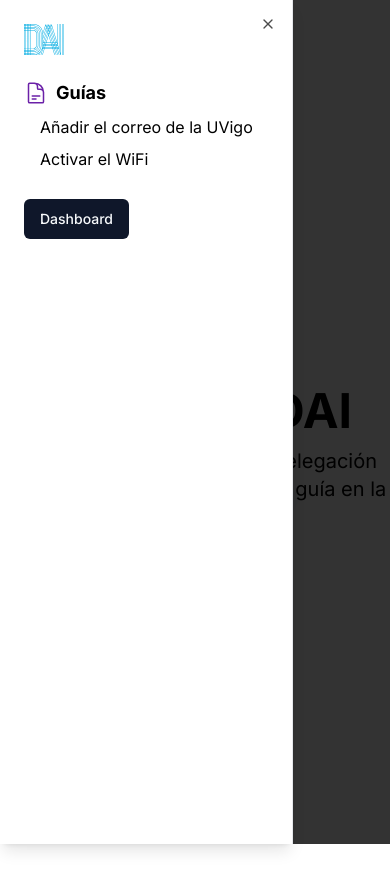
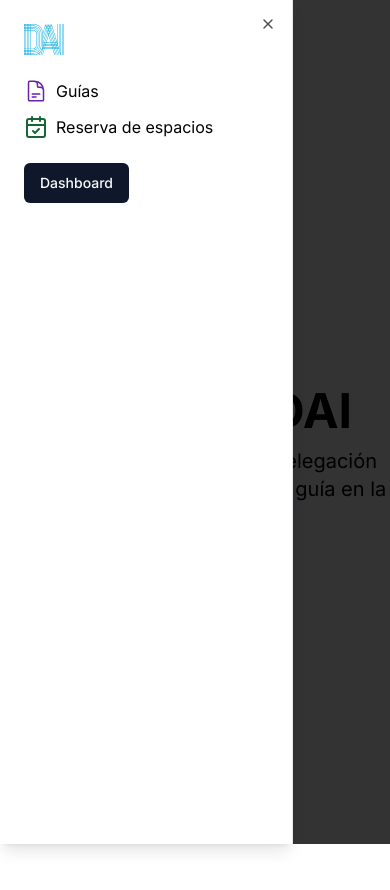
Before and after one commit to axelrogg/daiweb, a Next.js app: page / in a window 390 px wide. Both pictures are taken after a click on the button "Open Menu". Shown: the top 890 px of the page. Built offline with nearby package versions, Linux system fonts and the light colour scheme; no server answers.

Commit message:
refactor navbar, footer, and main-logo

```diff
--- a/src/app/page.tsx
+++ b/src/app/page.tsx
@@ -1,5 +1,5 @@
-import { NavBar } from "@/components/navbar";
-import { WithFooter } from "@/components/with-footer";
+import { NavBar } from "@/components/layouts/complements/navbar";
+import { Footer } from "@/components/layouts/complements/footer";
 import { DocumentTextIcon } from "@heroicons/react/24/outline";
 import { LayoutDashboardIcon } from "lucide-react";
 
@@ -45,7 +45,7 @@ export default async function HomePage() {
                     ,
                 </div>
             </div>
-            <WithFooter />
+            <Footer />
         </div>
     );
 }
--- a/src/components/auth/user-button.tsx
+++ b/src/components/auth/user-button.tsx
@@ -41,6 +41,8 @@ export const UserButton = async () => {
                                     alt="Foto de perfil. Haz click para acceder a tu perfil"
                                     fill
                                     priority
+                                    quality={60}
+                                    sizes="12vw"
                                 />
                             ) : (
                                 <div
--- a/src/components/dashboard/cards/my-locker.tsx
+++ b/src/components/dashboard/cards/my-locker.tsx
@@ -6,7 +6,6 @@ import {
     PopoverTrigger,
 } from "@/components/ui/popover";
 import { CircleHelpIcon, KeyRoundIcon } from "lucide-react";
-import Link from "next/link";
 
 export const MyLocker = () => (
     <Card className="flex flex-col justify-between">
@@ -37,7 +36,7 @@ export const MyLocker = () => (
             </Popover>
         </CardHeader>
         <CardContent className="flex flex-col items-center justify-center pt-3">
-            <p className="mb-8">No tienes una taquilla.</p>
+            <p className="mb-8">No tienes una taquilla asignada.</p>
             <form>
                 <Button type="submit">Reserva tu taquilla</Button>
             </form>
--- a/src/components/layouts/auth-layout.tsx
+++ b/src/components/layouts/auth-layout.tsx
@@ -1,5 +1,5 @@
-import { MainLogo } from "@/components/main-logo";
-import { WithFooter } from "@/components/with-footer";
+import { MainLogo } from "@/components/layouts/complements/main-logo";
+import { Footer } from "@/components/layouts/complements/footer";
 
 export const AuthLayout = ({ children }: { children: React.ReactNode }) => (
     <div className="flex min-h-dvh flex-col px-5">
@@ -7,6 +7,6 @@ export const AuthLayout = ({ children }: { children: React.ReactNode }) => (
             <MainLogo />
         </nav>
         {children}
-        <WithFooter />
+        <Footer />
     </div>
 );
--- a/src/components/with-footer.tsx
+++ b/src/components/layouts/complements/footer.tsx
@@ -3,7 +3,7 @@ import { MainLogo } from "./main-logo";
 import Link from "next/link";
 import { MailIcon, PhoneIcon } from "lucide-react";
 
-export const WithFooter = () => (
+export const Footer = () => (
     <footer className="flex w-full flex-col items-center bg-primary px-5 py-5">
         <div className="mb-4 flex w-full flex-row px-5 lg:px-20 2xl:px-80">
             <div className="w-1/3">
--- a/src/components/navbar.tsx
+++ b/src/components/layouts/complements/navbar.tsx
@@ -16,37 +16,28 @@ import {
     SheetDescription,
     SheetTitle,
     SheetTrigger,
-} from "./ui/sheet";
-import { MainLogo } from "@/components/main-logo";
+} from "@/components/ui/sheet";
+import { MainLogo } from "@/components/layouts/complements/main-logo";
 import { Button } from "@/components/ui/button";
-import { UserButton } from "./auth/user-button";
 
 const navBarSheetItems: NavBarSheetItem[] = [
     {
         title: "Guías",
         href: "/guias",
-        isParent: true,
         icon: <DocumentTextIcon className="mr-2 h-6 w-6 stroke-purple-800" />,
-        children: [
-            {
-                title: "Añadir el correo de la UVigo",
-                href: "/guias/anadir-correo-uvigo",
-                isParent: false,
-            },
-            {
-                title: "Activar el WiFi",
-                href: "/guias/activar-wifi",
-                isParent: false,
-            },
-        ],
     },
+    {
+        title: "Reserva de espacios",
+        href: "/guias/servicios/como-reservar-espacios",
+        icon: <CalendarCheckIcon className="mr-2 h-6 w-6 stroke-green-800" />,
+
+    }
+
 ];
 
 interface NavBarSheetItem {
     title: string;
     href: string;
-    isParent: boolean;
-    children?: NavBarSheetItem[];
     icon?: ReactElement;
 }
 
@@ -54,24 +45,17 @@ function renderNavBarSheetItem(item?: NavBarSheetItem | null) {
     if (!item) {
         return;
     }
-    const fontClasses = item.isParent ? "text-lg font-bold" : "";
     return (
         <div key={item.title}>
             <SheetClose asChild className="m-0 p-0 text-start">
                 <Link
-                    className={`my-1 flex flex-row items-center ${fontClasses}`}
+                    className="my-1 flex flex-row items-center"
                     href={item.href}
                 >
                     {item.icon}
                     {item.title}
                 </Link>
             </SheetClose>
-            {item.children &&
-                item.children.map((child, indx) => (
-                    <SheetClose key={`${child.title}${indx}`} className="pl-4">
-                        {renderNavBarSheetItem(child)}
-                    </SheetClose>
-                ))}
         </div>
     );
 }
@@ -122,7 +106,7 @@ export const NavBar = () => {
                 </SheetTrigger>
                 <SheetContent side="left">
                     <MainLogo />
-                    <div className="my-6">
+                    <div className="my-6 space-y-3">
                         {navBarSheetItems.map((item) =>
                             renderNavBarSheetItem(item)
                         )}
@@ -134,9 +118,6 @@ export const NavBar = () => {
                     </SheetClose>
                 </SheetContent>
             </Sheet>
-            <div className="absolute right-5 top-5 lg:hidden">
-                <UserButton />
-            </div>
         </nav>
     );
 };
--- a/src/components/layouts/default-layout.tsx
+++ b/src/components/layouts/default-layout.tsx
@@ -1,5 +1,5 @@
-import { NavBar } from "@/components/navbar";
-import { WithFooter } from "@/components/with-footer";
+import { NavBar } from "@/components/layouts/complements/navbar";
+import { Footer } from "@/components/layouts/complements/footer";
 
 export const DefaultLayout = ({ children }: { children: React.ReactNode }) => (
     <div className="flex min-h-[80svh] flex-col">
@@ -9,6 +9,6 @@ export const DefaultLayout = ({ children }: { children: React.ReactNode }) => (
         <div className="mx-5 mb-10 flex min-h-[100svh] flex-col lg:mx-20 2xl:mx-80">
             {children}
         </div>
-        <WithFooter />
+        <Footer />
     </div>
 );
```
Also changed, not shown: src/components/layouts/complements/main-logo.tsx (renamed from src/components/main-logo.tsx), src/components/layouts/complements/social-media-links.tsx (renamed from src/components/social-media-links.tsx).
